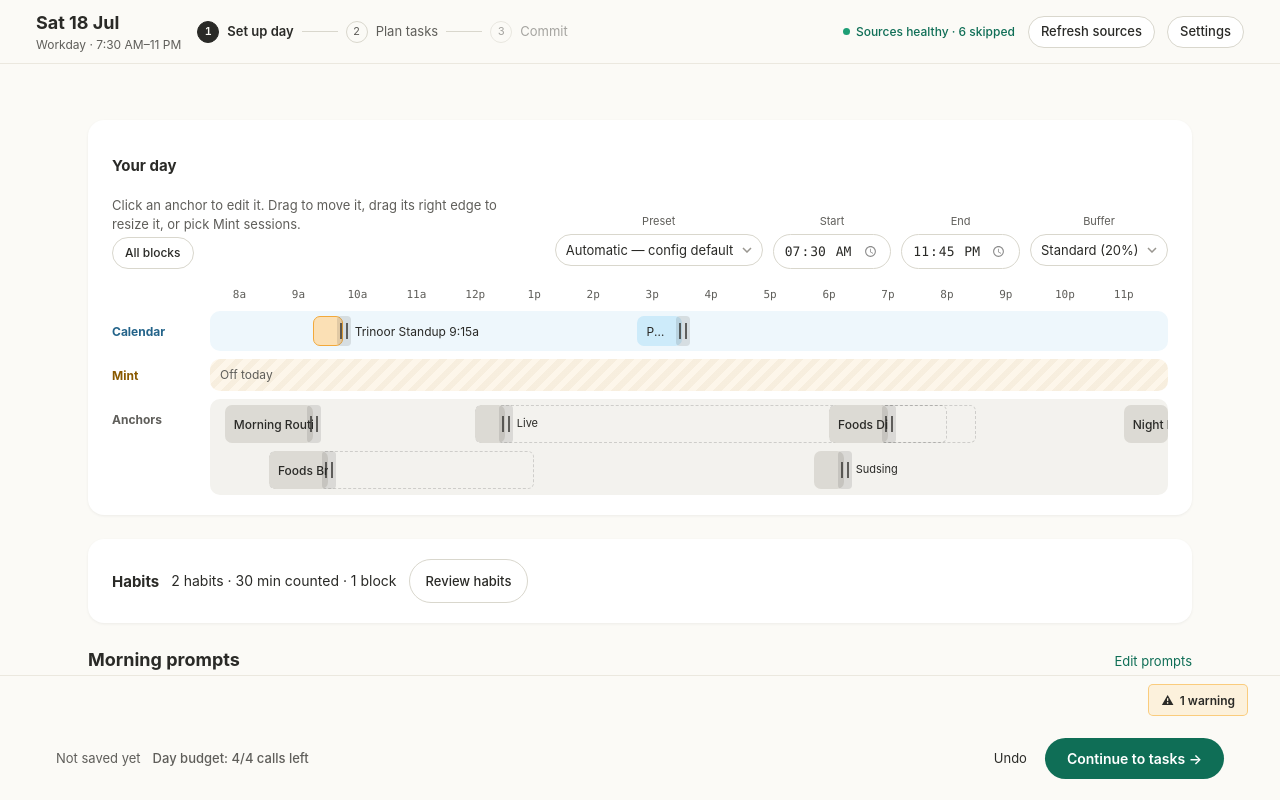
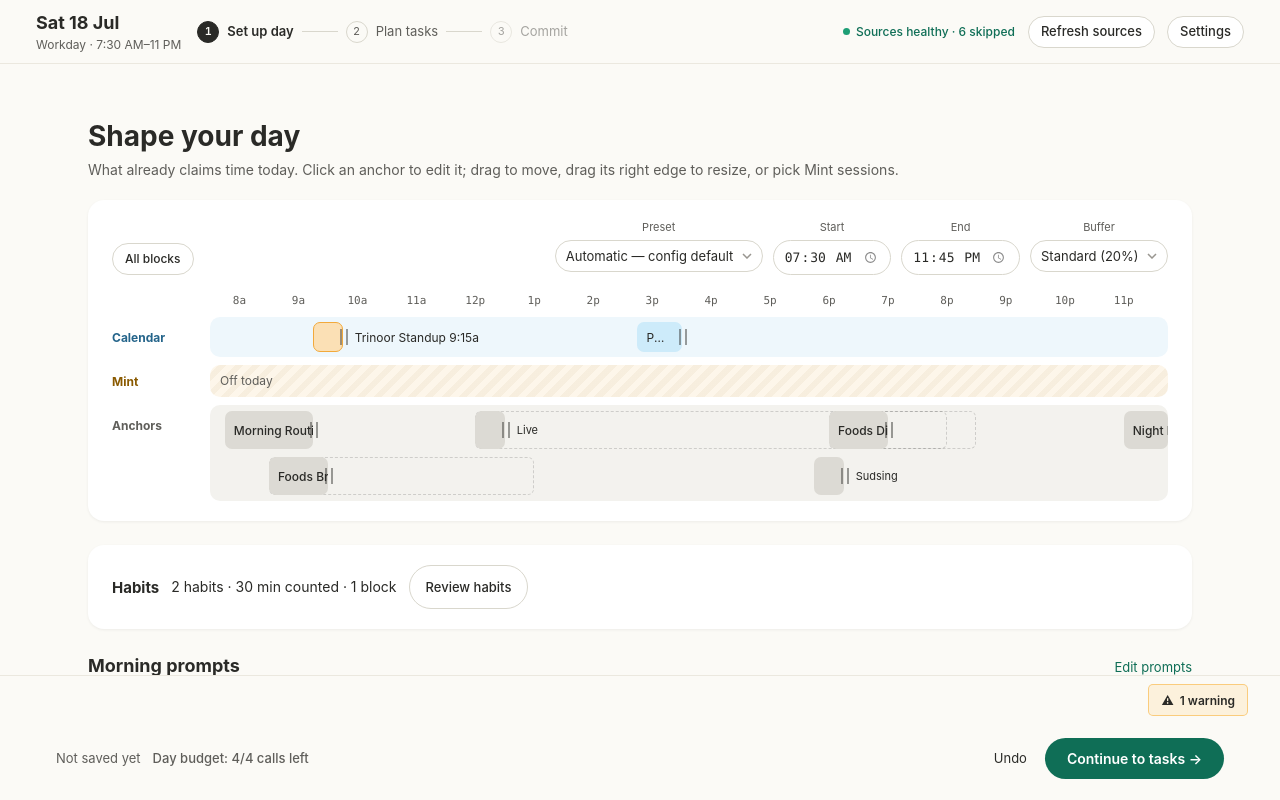
Before and after one commit to asing44/TDTB, a Preact app in the folder frontend/: page / in a window 1280 px wide. Built offline with nearby package versions, Linux system fonts and the light colour scheme.

Commit message:
Set up: page title, calmer Mint lane, hover-only grips

```diff
--- a/frontend/src/ui/DaySetupPanel.tsx
+++ b/frontend/src/ui/DaySetupPanel.tsx
@@ -849,6 +849,12 @@ export function DaySetupPanel({
     return (
       <div class="settings-panel settings-panel--day day-setup-screen">
         <div class="day-setup-screen__stack">
+            <header class="setup-page-head">
+              <h1 id="setup-sec-frame" class="setup-page-head__title">Shape your day</h1>
+              <p class="setup-page-head__intro">
+                What already claims time today. Click an anchor to edit it; drag to move, drag its right edge to resize, or pick Mint sessions.
+              </p>
+            </header>
             {micro.pendingConfirm && (
               <LooseEndBanner
                 pending={micro.pendingConfirm}
@@ -864,10 +870,6 @@ export function DaySetupPanel({
             >
               <div class="your-day__head">
                 <div class="your-day__title">
-                  <h3 id="setup-sec-frame">Your day</h3>
-                  <p class="setup-section__hint">
-                    Click an anchor to edit it. Drag to move it, drag its right edge to resize it, or pick Mint sessions.
-                  </p>
                   <button
                     type="button"
                     class="header-pill all-blocks__trigger"
--- a/frontend/src/ui/day-strip-contrast.css
+++ b/frontend/src/ui/day-strip-contrast.css
@@ -135,3 +135,113 @@
 .strip-cal.strip-cal--edge-resizable {
   padding-right: 16px;
 }
+
+/* Lanes polish, Set up screen. Scoped to the promoted screen; colours come from
+   the --t-* / --lane-* tokens, so light and dark follow the theme. */
+
+/* Page title: 28px/700 H1 and one muted line above the Your day card. */
+.cockpit:has(.day-setup-screen) .setup-page-head {
+  margin-bottom: -4px;
+}
+.cockpit:has(.day-setup-screen) .setup-page-head__title {
+  margin: 0;
+  color: var(--t-text);
+  font-size: 28px;
+  font-weight: 700;
+  line-height: 1.2;
+  letter-spacing: 0;
+}
+.cockpit:has(.day-setup-screen) .setup-page-head__intro {
+  margin: 6px 0 0;
+  color: var(--t-muted);
+  font-size: 14px;
+  line-height: 1.45;
+}
+
+/* Mint slots: free slots are quiet outlines on the lane, never bright boxes;
+   blocked slots keep a faint hatch; chosen sessions are the Mint block. */
+.cockpit:has(.day-setup-screen) .day-strip__lane--mint .strip-slot:not(.strip-slot--selected):not(.strip-slot--blocked) {
+  border: 1px solid color-mix(in srgb, var(--lane-mint-border) 38%, transparent);
+  background: transparent;
+  color: var(--lane-mint-ink);
+}
+.cockpit:has(.day-setup-screen) .day-strip__lane--mint .strip-slot:not(.strip-slot--selected):not(.strip-slot--blocked):hover {
+  border-color: var(--lane-mint-border);
+  background: color-mix(in srgb, var(--lane-mint-block) 45%, transparent);
+}
+.cockpit:has(.day-setup-screen) .day-strip__lane--mint .strip-slot--blocked {
+  background: repeating-linear-gradient(
+    135deg,
+    transparent 0 4px,
+    color-mix(in srgb, var(--lane-mint-ink) 10%, transparent) 4px 8px
+  );
+}
+.cockpit:has(.day-setup-screen) .day-strip__lane--mint .strip-slot--selected {
+  border: 1px solid var(--lane-mint-border);
+  background: var(--lane-mint-block);
+}
+
+/* Resize grips appear on hover or focus of their block, and while dragging.
+   Touch screens have no hover, so they keep a quiet grip at rest. */
+.cockpit:has(.day-setup-screen) .strip-cal__resize::before {
+  opacity: 0;
+}
+.cockpit:has(.day-setup-screen) .strip-cal__resize--edge {
+  background: transparent;
+}
+.cockpit:has(.day-setup-screen) .strip-cal__resize:hover::before,
+.cockpit:has(.day-setup-screen) .strip-cal__resize:focus-visible::before,
+.cockpit:has(.day-setup-screen) .strip-cal__resize--active::before,
+.cockpit:has(.day-setup-screen) .strip-cal:hover .strip-cal__resize::before,
+.cockpit:has(.day-setup-screen) .strip-cal--resizing .strip-cal__resize::before,
+.cockpit:has(.day-setup-screen) button:hover + .strip-cal__resize::before,
+.cockpit:has(.day-setup-screen) button:focus-visible + .strip-cal__resize::before {
+  border-color: var(--t-text);
+  opacity: 0.75;
+}
+.cockpit:has(.day-setup-screen) .strip-cal__resize--edge:hover,
+.cockpit:has(.day-setup-screen) .strip-cal__resize--edge:focus-visible,
+.cockpit:has(.day-setup-screen) .strip-cal__resize--active,
+.cockpit:has(.day-setup-screen) button:hover + .strip-cal__resize--edge,
+.cockpit:has(.day-setup-screen) button:focus-visible + .strip-cal__resize--edge {
+  background: color-mix(in srgb, var(--t-text) 10%, transparent);
+}
+@media (hover: none) {
+  .cockpit:has(.day-setup-screen) .strip-cal__resize::before {
+    opacity: 0.45;
+  }
+}
+
+/* Mint summary banner: calm tint, ink text, a clean pill for Reset to config. */
+.cockpit:has(.day-setup-screen) .frame-summary {
+  border-radius: 12px;
+  background: var(--lane-mint-tint);
+  color: var(--t-text);
+}
+.cockpit:has(.day-setup-screen) .frame-summary__mint {
+  color: var(--lane-mint-ink);
+}
+.cockpit:has(.day-setup-screen) .frame-summary__free,
+.cockpit:has(.day-setup-screen) .frame-summary__blocks {
+  color: var(--t-text);
+}
+.cockpit:has(.day-setup-screen) .frame-summary .frame-summary__reset {
+  align-self: center;
+  padding: 6px 14px;
+  border: 1px solid var(--t-control-border);
+  border-radius: var(--t-pill-radius);
+  background: var(--t-card);
+  color: var(--t-text);
+  font-size: 13px;
+  font-weight: 500;
+  text-decoration: none;
+}
+.cockpit:has(.day-setup-screen) .frame-summary .frame-summary__reset:hover {
+  background: var(--t-seg);
+}
+.cockpit:has(.day-setup-screen) .setup-section--your-day .field-warning {
+  display: block;
+  margin-top: 12px;
+  color: var(--lane-mint-ink);
+  font-size: 13px;
+}
```
Also changed, not shown: 1 other file (tests, documents, lock files or other folders).
